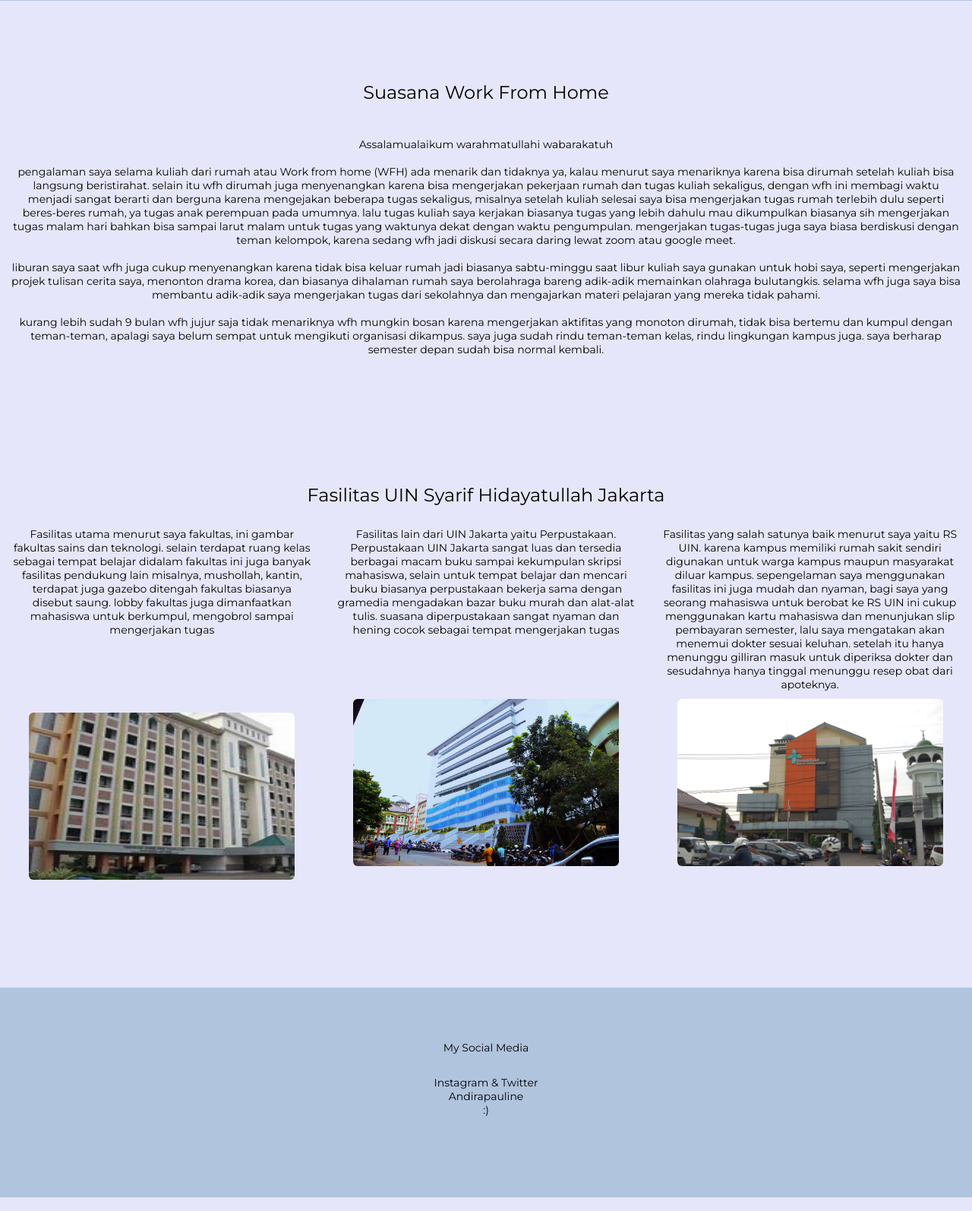
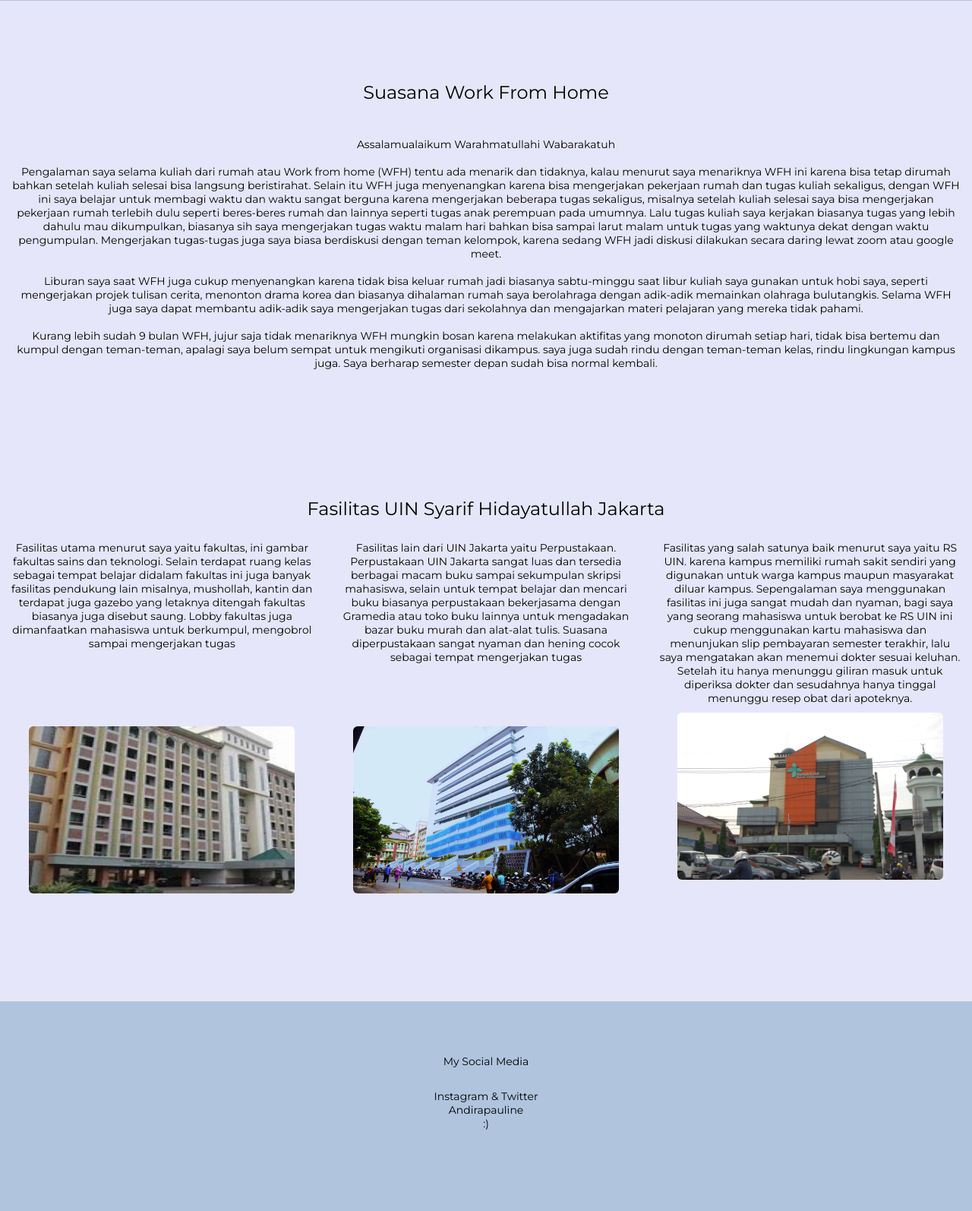
Before and after one commit to Andirapauline/tugascloud, a PHP site: page / in a window 1280 px wide. Shown: the part 736-2330 px from the top of the page at 76% size. Run offline with PHP 8.4, Linux system fonts and the light colour scheme.

Commit message:
Update index.php

```diff
--- a/index.php
+++ b/index.php
@@ -103,29 +103,29 @@ p {font-size: 14px;}
     <br>
   <h3>Suasana Work From Home</h3>
     </br>
-<p><br>Assalamualaikum warahmatullahi wabarakatuh</br>
+<p><br>Assalamualaikum Warahmatullahi Wabarakatuh</br>
 <br>
-pengalaman saya selama kuliah dari rumah atau Work from home (WFH) ada menarik dan tidaknya ya, kalau menurut saya menariknya karena bisa dirumah setelah kuliah bisa langsung beristirahat. selain itu wfh dirumah juga menyenangkan karena bisa mengerjakan pekerjaan rumah dan tugas kuliah sekaligus, dengan wfh ini membagi waktu menjadi sangat berarti dan berguna karena mengejakan
-beberapa tugas sekaligus, misalnya setelah kuliah selesai saya bisa mengerjakan tugas rumah terlebih dulu seperti beres-beres rumah, ya tugas anak perempuan pada umumnya.
-lalu tugas kuliah saya kerjakan biasanya tugas yang lebih dahulu mau dikumpulkan biasanya sih mengerjakan tugas malam hari bahkan bisa sampai larut malam untuk tugas yang waktunya dekat dengan waktu pengumpulan.
-mengerjakan tugas-tugas juga saya biasa berdiskusi dengan teman kelompok, karena sedang wfh jadi diskusi secara daring lewat zoom atau google meet.
+Pengalaman saya selama kuliah dari rumah atau Work from home (WFH) tentu ada menarik dan tidaknya, kalau menurut saya menariknya WFH ini karena bisa tetap dirumah bahkan setelah kuliah selesai bisa langsung beristirahat. Selain itu WFH juga menyenangkan karena bisa mengerjakan pekerjaan rumah dan tugas kuliah sekaligus, dengan WFH ini saya belajar untuk membagi waktu dan waktu sangat berguna karena mengerjakan
+beberapa tugas sekaligus, misalnya setelah kuliah selesai saya bisa mengerjakan pekerjaan rumah terlebih dulu seperti beres-beres rumah dan lainnya seperti tugas anak perempuan pada umumnya.
+Lalu tugas kuliah saya kerjakan biasanya tugas yang lebih dahulu mau dikumpulkan, biasanya sih saya mengerjakan tugas waktu malam hari bahkan bisa sampai larut malam untuk tugas yang waktunya dekat dengan waktu pengumpulan.
+Mengerjakan tugas-tugas juga saya biasa berdiskusi dengan teman kelompok, karena sedang WFH jadi diskusi dilakukan secara daring lewat zoom atau google meet.
 </br>
 <br>
-liburan saya saat wfh juga cukup menyenangkan karena tidak bisa keluar rumah jadi biasanya sabtu-minggu saat libur kuliah saya gunakan untuk hobi saya, seperti mengerjakan projek tulisan cerita saya,
-menonton drama korea, dan biasanya dihalaman rumah saya berolahraga bareng adik-adik memainkan olahraga bulutangkis.
-selama wfh juga saya bisa membantu adik-adik saya mengerjakan tugas dari sekolahnya dan mengajarkan materi pelajaran yang mereka tidak pahami.
+Liburan saya saat WFH juga cukup menyenangkan karena tidak bisa keluar rumah jadi biasanya sabtu-minggu saat libur kuliah saya gunakan untuk hobi saya, seperti mengerjakan projek tulisan cerita,
+menonton drama korea dan biasanya dihalaman rumah saya berolahraga dengan adik-adik memainkan olahraga bulutangkis.
+Selama WFH juga saya dapat membantu adik-adik saya mengerjakan tugas dari sekolahnya dan mengajarkan materi pelajaran yang mereka tidak pahami.
 </br>
 <br>
-kurang lebih sudah 9 bulan wfh jujur saja tidak menariknya wfh mungkin bosan karena mengerjakan aktifitas yang monoton dirumah, tidak bisa bertemu dan kumpul dengan teman-teman, apalagi saya belum sempat untuk
-mengikuti organisasi dikampus. saya juga sudah rindu teman-teman kelas, rindu lingkungan kampus juga. saya berharap semester depan sudah bisa normal kembali.</br></p>
+Kurang lebih sudah 9 bulan WFH, jujur saja tidak menariknya WFH mungkin bosan karena melakukan aktifitas yang monoton dirumah setiap hari, tidak bisa bertemu dan kumpul dengan teman-teman, apalagi saya belum sempat untuk
+mengikuti organisasi dikampus. saya juga sudah rindu dengan teman-teman kelas, rindu lingkungan kampus juga. Saya berharap semester depan sudah bisa normal kembali.</br></p>
 </div>
 
  <div class="container-fluid bg-3 text-center">
   <h3>Fasilitas UIN Syarif Hidayatullah Jakarta</h3><br>
   <div class="row">
     <div class="col-sm-4">
-      <p>Fasilitas utama menurut saya fakultas, ini gambar fakultas sains dan teknologi. selain terdapat ruang kelas sebagai tempat belajar didalam fakultas ini juga banyak fasilitas pendukung lain misalnya,
-      mushollah, kantin, terdapat juga gazebo ditengah fakultas biasanya disebut saung. lobby fakultas juga dimanfaatkan mahasiswa untuk berkumpul, mengobrol sampai mengerjakan tugas</p>
+      <p>Fasilitas utama menurut saya yaitu fakultas, ini gambar fakultas sains dan teknologi. Selain terdapat ruang kelas sebagai tempat belajar didalam fakultas ini juga banyak fasilitas pendukung lain misalnya,
+      mushollah, kantin dan terdapat juga gazebo yang letaknya ditengah fakultas biasanya juga disebut saung. Lobby fakultas juga dimanfaatkan mahasiswa untuk berkumpul, mengobrol sampai mengerjakan tugas</p>
       <br>
       <br>
       <br>
@@ -139,8 +139,8 @@ mengikuti organisasi dikampus. saya juga sudah rindu teman-teman kelas, rindu li
 </br>
     </div>
     <div class="col-sm-4">
-      <p>Fasilitas lain dari UIN Jakarta yaitu Perpustakaan. Perpustakaan UIN Jakarta sangat luas dan tersedia berbagai macam buku sampai kekumpulan skripsi mahasiswa, selain untuk tempat belajar dan mencari buku
-      biasanya perpustakaan bekerja sama dengan gramedia mengadakan bazar buku murah dan alat-alat tulis. suasana diperpustakaan sangat nyaman dan hening cocok sebagai tempat mengerjakan tugas</p>
+      <p>Fasilitas lain dari UIN Jakarta yaitu Perpustakaan. Perpustakaan UIN Jakarta sangat luas dan tersedia berbagai macam buku sampai sekumpulan skripsi mahasiswa, selain untuk tempat belajar dan mencari buku
+      biasanya perpustakaan bekerjasama dengan Gramedia atau toko buku lainnya untuk mengadakan bazar buku murah dan alat-alat tulis. Suasana diperpustakaan sangat nyaman dan hening cocok sebagai tempat mengerjakan tugas</p>
      <br>
       <br>
       <br>
@@ -152,9 +152,9 @@ mengikuti organisasi dikampus. saya juga sudah rindu teman-teman kelas, rindu li
 </br>
     </div>
     <div class="col-sm-4">
-      <p>Fasilitas yang salah satunya baik menurut saya yaitu RS UIN. karena kampus memiliki rumah sakit sendiri digunakan untuk warga kampus maupun masyarakat diluar kampus. sepengelaman saya menggunakan
-      fasilitas ini juga mudah dan nyaman, bagi saya yang seorang mahasiswa untuk berobat ke RS UIN ini cukup menggunakan kartu mahasiswa dan menunjukan slip pembayaran semester, lalu saya mengatakan akan menemui dokter sesuai keluhan.
-      setelah itu hanya menunggu gilliran masuk untuk diperiksa dokter dan sesudahnya hanya tinggal menunggu resep obat dari apoteknya.</p>
+      <p>Fasilitas yang salah satunya baik menurut saya yaitu RS UIN. karena kampus memiliki rumah sakit sendiri yang digunakan untuk warga kampus maupun masyarakat diluar kampus. Sepengalaman saya menggunakan
+      fasilitas ini juga sangat mudah dan nyaman, bagi saya yang seorang mahasiswa untuk berobat ke RS UIN ini cukup menggunakan kartu mahasiswa dan menunjukan slip pembayaran semester terakhir, lalu saya mengatakan akan menemui dokter sesuai keluhan.
+      Setelah itu hanya menunggu giliran masuk untuk diperiksa dokter dan sesudahnya hanya tinggal menunggu resep obat dari apoteknya.</p>
       <img src="rsuin.jpg" class="img-rounded" alt="WFH" width="350" height="220" alt="rsuin">
     </div>
   </div>
```
